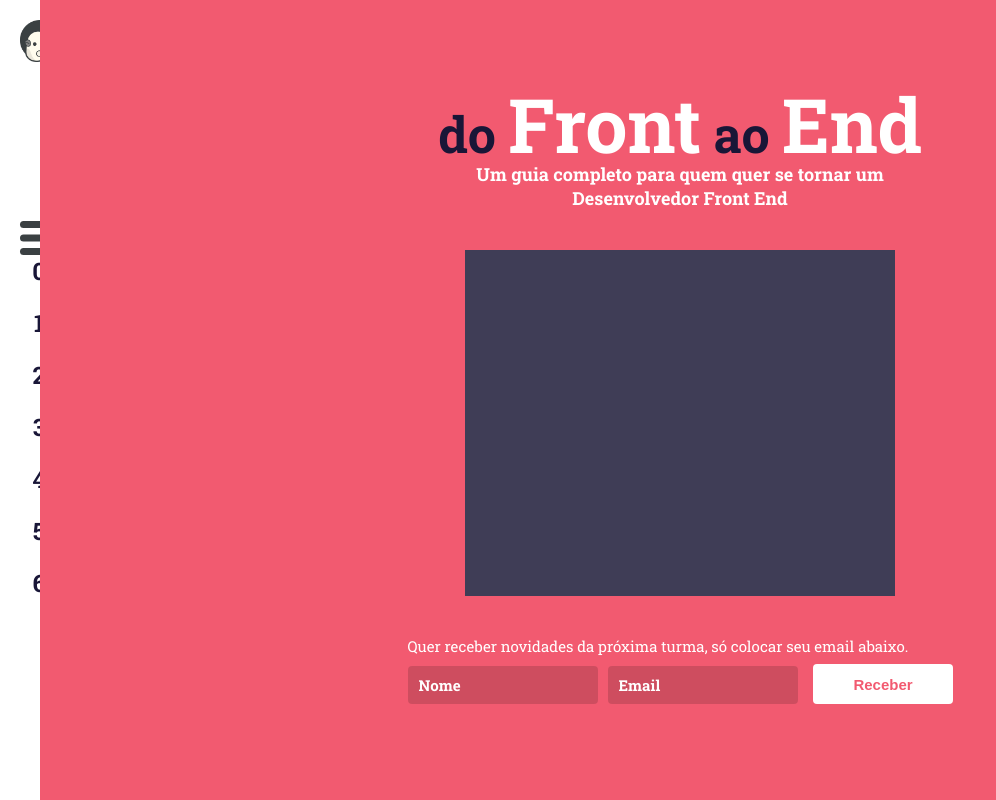
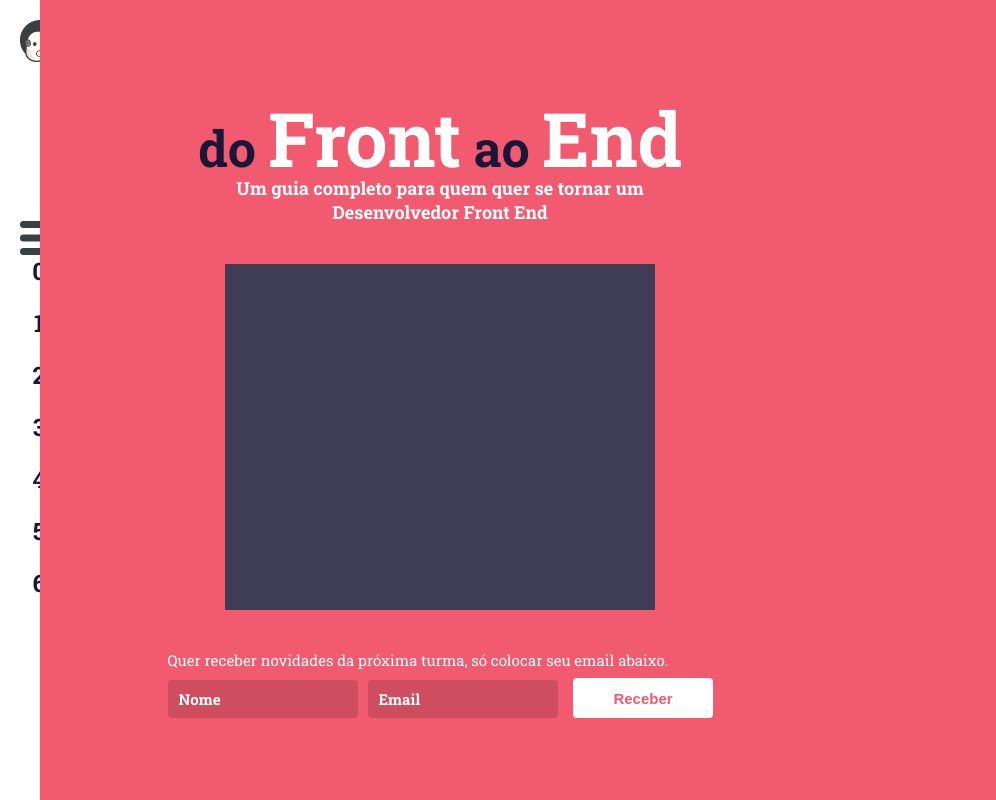
Before and after one commit to CollabCodeTech/hotsite-dofrontaoend, a React (Create React App) app: page / in a window 1280 px wide. Shown: the top 800 px of the page, without its empty margins (0-996 px from the left). Built offline with nearby package versions, Linux system fonts and the light colour scheme.

Commit message:
Bug em delas menores que 820 de altura resolvido

```diff
--- a/src/pages/Lead/styles.js
+++ b/src/pages/Lead/styles.js
@@ -77,4 +77,9 @@
         padding-top: 70px
         padding-left: 0;
     }
+
+    @media (max-height: 820px) {
+        display: block;
+        padding-top: calc(70px + var(--spacing-big));
+    }
 `
```
